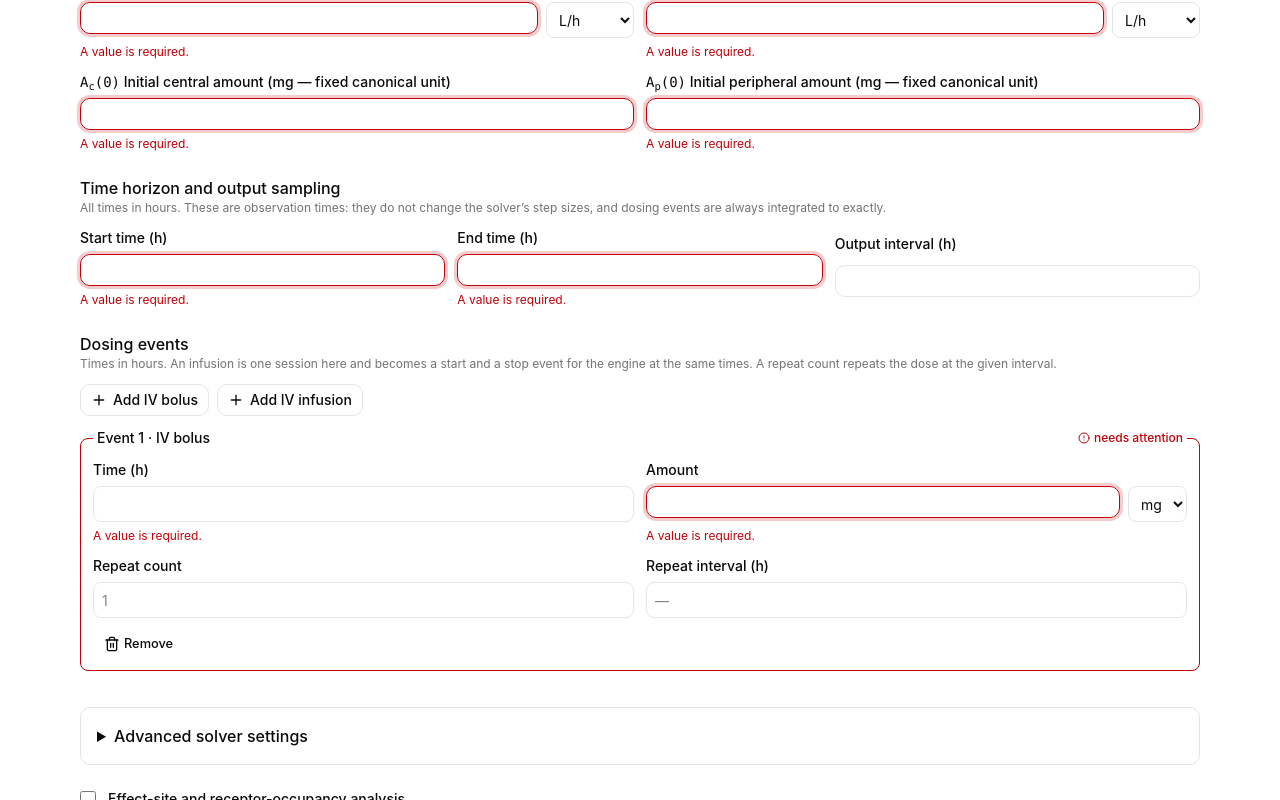
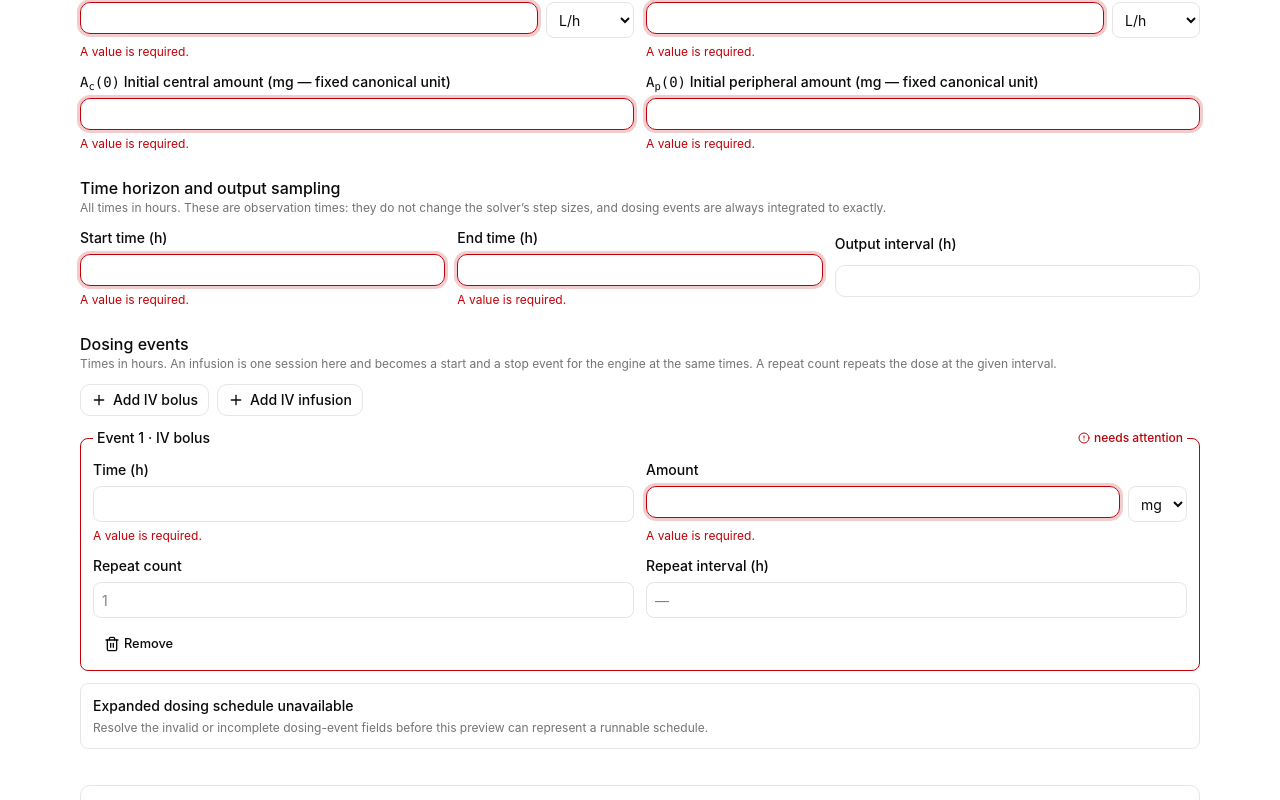
Before and after one commit to ookoukibob/Neuropharmacology-Sandbox, a React (Vite) app: page /simulation in a window 1280 px wide. Both pictures are taken after a click on the button "Add IV bolus". Shown: the part 753-1553 px from the top of the page. Built offline with nearby package versions, Linux system fonts and the light colour scheme.

Commit message:
fix(simulation): hide dosing preview when event rows are invalid

```diff
--- a/src/features/simulation/components/EventEditor.tsx
+++ b/src/features/simulation/components/EventEditor.tsx
@@ -151,6 +151,21 @@ function sortDoses(doses: readonly ExpandedDose[]): readonly ExpandedDose[] {
  */
 function ExpandedSchedulePreview({ expanded }: { readonly expanded: ExpandedSchedule }) {
   const doses = useMemo(() => sortDoses(expanded.doses), [expanded.doses])
+
+  // Do not present a partial expansion as the runnable schedule when an event
+  // row is invalid or incomplete. The compiler rejects this same draft, so a
+  // populated table here could imply events the engine will never receive.
+  if (expanded.errors.length > 0) {
+    return (
+      <div className="rounded-md border p-3 text-sm" role="status" data-testid="expanded-schedule-invalid">
+        <h3 className="text-sm font-medium">Expanded dosing schedule unavailable</h3>
+        <p className="mt-1 text-xs text-muted-foreground">
+          Resolve the invalid or incomplete dosing-event fields before this preview can represent a runnable schedule.
+        </p>
+      </div>
+    )
+  }
+
   if (expanded.doses.length === 0) return null
   return (
     <div className="rounded-md border p-3 text-sm" data-testid="expanded-schedule">
```
